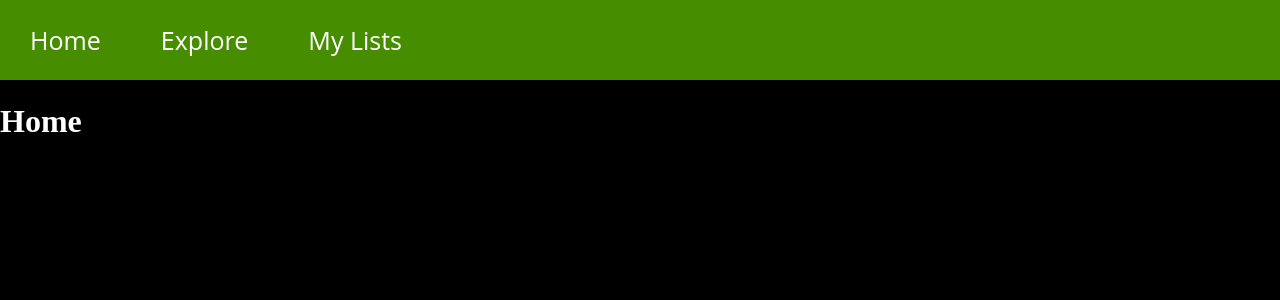
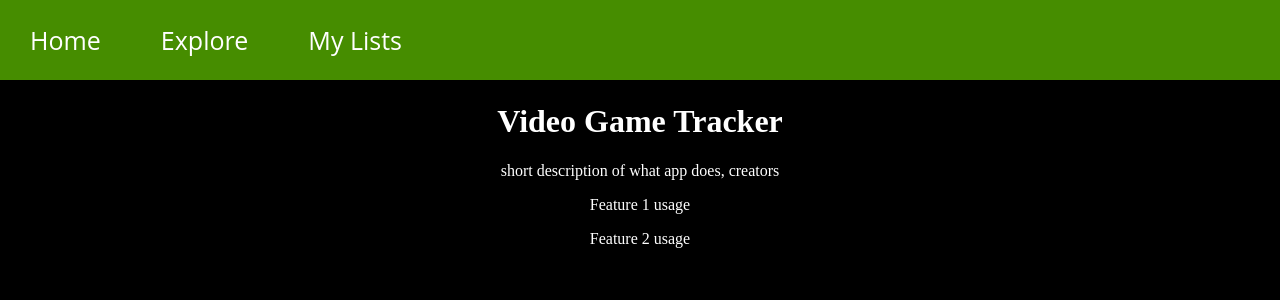
Before and after one commit to keguerrero8/VideoGameTracker, a React (Create React App) app in the folder VideoGameTracker/: page / in a window 1280 px wide. Shown: the top 300 px of the page. Built offline with nearby package versions, Linux system fonts and the light colour scheme; no server answers.

Commit message:
react router for HomePage and Mylists pages

```diff
--- a/VideoGameTracker/src/App.css
+++ b/VideoGameTracker/src/App.css
@@ -23,6 +23,8 @@ header {
 }
 
 .cards {
+  width: 90%;
+  margin-left: 5%;
   display: grid;
   grid-template-columns: repeat(auto-fill, minmax(230px, 1fr));
   grid-gap: 20px;
@@ -36,6 +38,7 @@ header {
   border-radius: 5px;
   border-color: rgba(125, 251, 0, 0.561);
   color:white;
+  background-color: rgba(49, 92, 6, 0.561);
 }
 
 .card img {
--- a/VideoGameTracker/src/App.js
+++ b/VideoGameTracker/src/App.js
@@ -1,8 +1,11 @@
 import './App.css';
 import { Route, Switch } from "react-router-dom";
 import NavBar from './components/NavBar';
+import HomePage from './components/HomePage';
+import ExplorePage from "./components/ExplorePage";
+import MyLists from "./components/MyLists";
 import { useEffect, useState } from 'react';
-import ExplorePage from "./components/ExplorePage";
+
 
 // NavBar
 // HomePage
@@ -35,13 +38,13 @@ function App() {
       <NavBar />
       <Switch>
         <Route exact path="/explore">
-        <ExplorePage games={games} setGames={setGames}/>
+          <ExplorePage games={games} setGames={setGames}/>
         </Route>
         <Route exact path="/myLists">
-        <h1 style={{color: "white"}}>My Lists</h1>
+          <MyLists/>
         </Route>
         <Route exact path="/">
-        <h1 style={{color: "white"}}>Home</h1>
+          <HomePage />
         </Route>
       </Switch>
     </>
--- a/VideoGameTracker/src/components/GameCard.js
+++ b/VideoGameTracker/src/components/GameCard.js
@@ -6,9 +6,7 @@ function GameCard({ game }) {
 console.log(game)
     return (
         <article class="card">
-            <header>
-                <h3>{game.name}</h3>
-            </header>
+            <h3>{game.name}</h3>
             <img src={game.background_image} />
             <p>Release Date: {game.released}</p>
             <h4 style={{textDecoration: "underline"}}>Consoles:</h4>
--- a/VideoGameTracker/src/components/HomePage.js
+++ b/VideoGameTracker/src/components/HomePage.js
@@ -1,10 +1,14 @@
 import React from "react";
 
-function Homepage() {
-    <div>
-        <h1>Video Game Tracker</h1>
-        <p>short description of what app does, creators</p>
-        <p>Feature 1 usage</p>
-        <p>Feature 2 usage</p>
-    </div>
+function HomePage() {
+    return (
+        <div style={{textAlign : "center"}}>
+            <h1 style={{color : "white"}}>Video Game Tracker</h1>
+            <p style={{color : "white"}}>short description of what app does, creators</p>
+            <p style={{color : "white"}}>Feature 1 usage</p>
+            <p style={{color : "white"}}>Feature 2 usage</p>
+        </div>
+    )
 }
+
+export default HomePage
--- a/VideoGameTracker/src/components/MyLists.js
+++ b/VideoGameTracker/src/components/MyLists.js
@@ -3,3 +3,15 @@
 
 // potentially add sort functionality
 // rating functionality
+import React from "react";
+
+function MyLists() {
+    return (
+        <div style={{textAlign : "center"}}>
+            <h1 style={{color : "white"}}>Video Game Tracker</h1>
+            <p style={{color : "white"}}>3 columns corresponding to 3 categories for games</p>
+        </div>
+    )
+}
+
+export default MyLists
```
